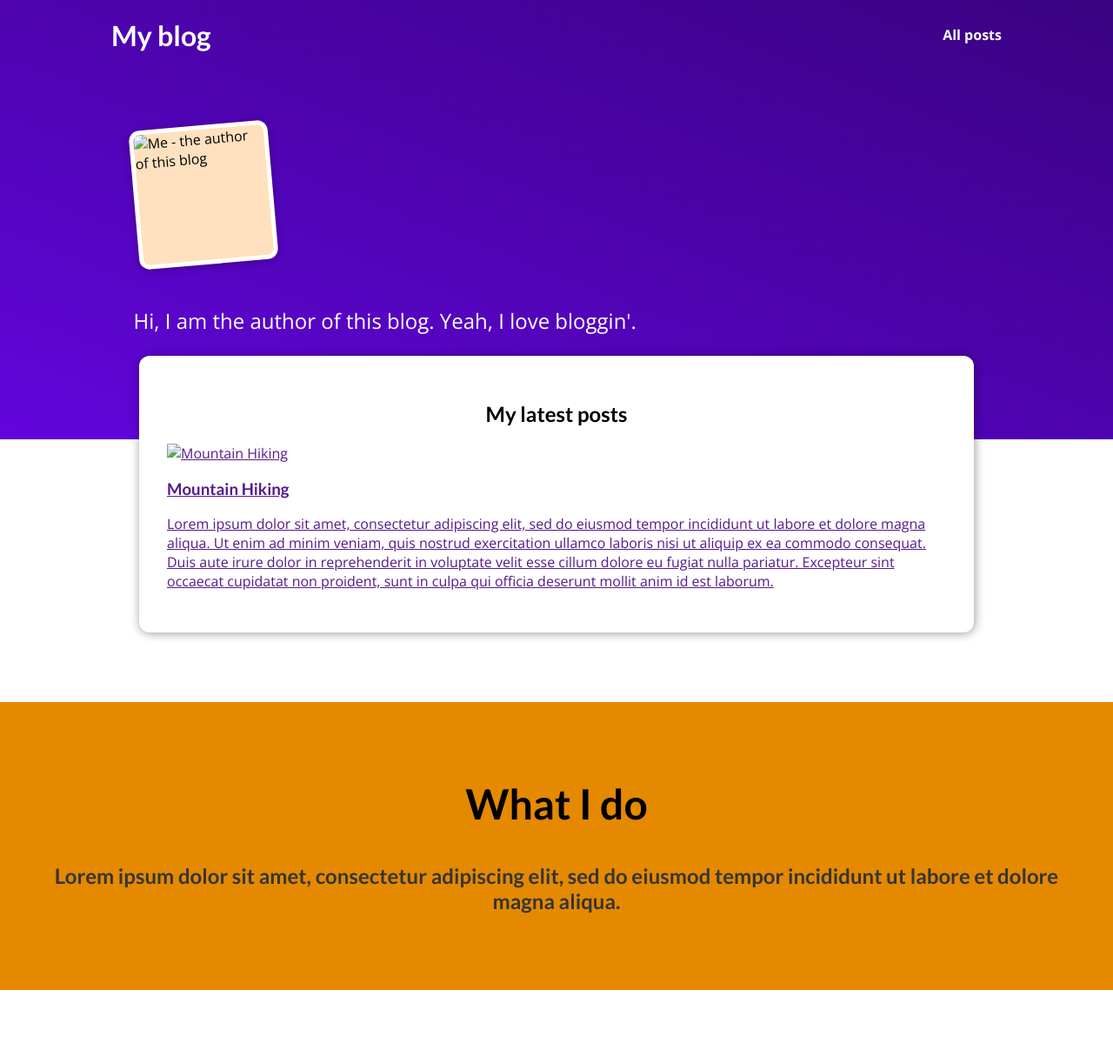
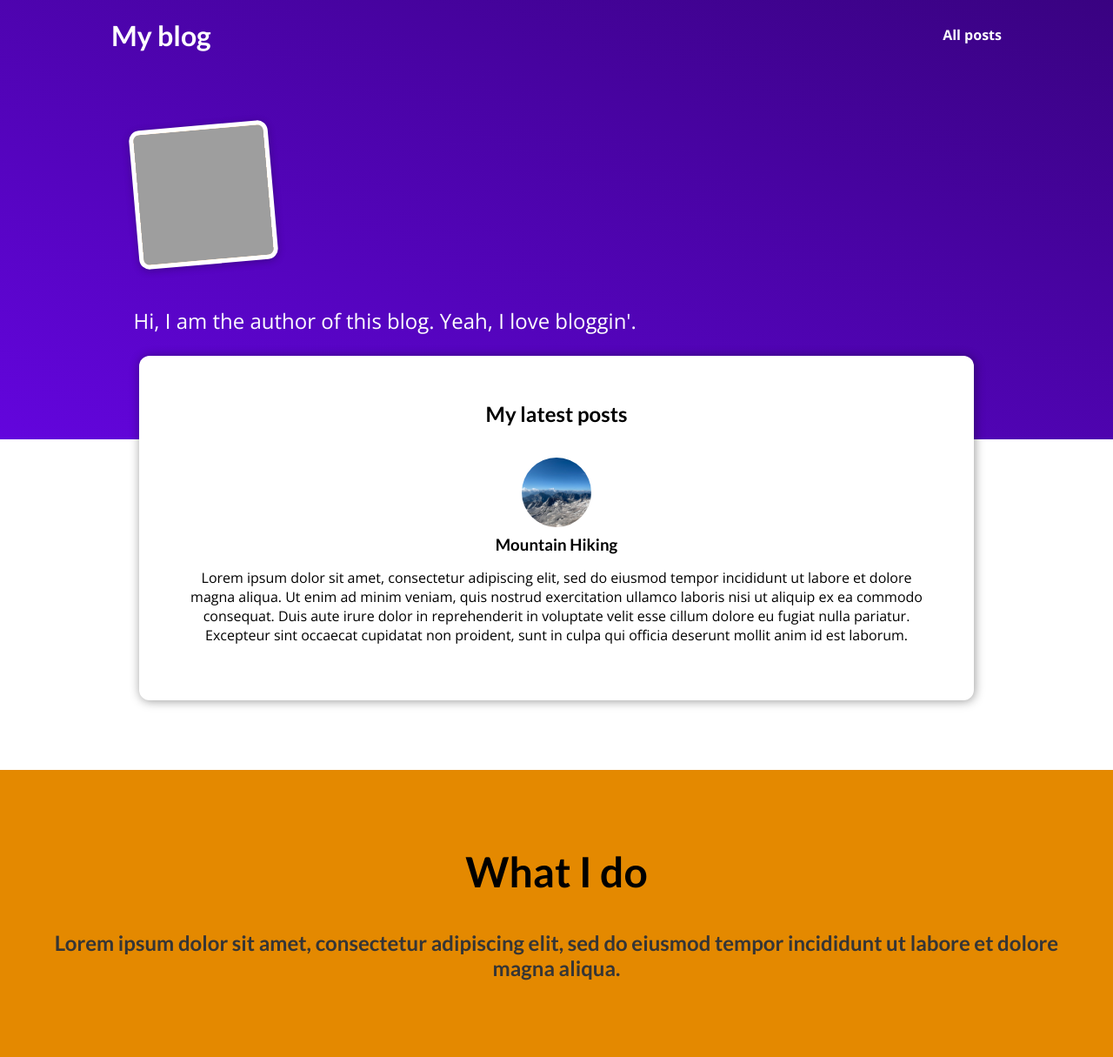
Before and after one commit to grombor/python, a Django app: page / in a window 1280 px wide. Shown: the whole page at 87% size. Before the commit the page ends 1138 px from the top, so only its background shows below. Run offline with Django 3.2, Linux system fonts and the light colour scheme; grey boxes are pictures that could not be loaded.

Commit message:
added images

```diff
--- a/django/my_site/blog/static/blog/index.css
+++ b/django/my_site/blog/static/blog/index.css
@@ -1,3 +1,31 @@
+#main-navigation {
+  width: 100%;
+  height: 5rem;
+  display: flex;
+  justify-content: space-between;
+  align-items: center;
+  padding: 0 10%;
+  position: absolute;
+  top: 0;
+  left: 0;
+}
+
+#main-navigation a {
+  text-decoration: none;
+  color: white;
+  font-weight: bold;
+}
+
+#main-navigation a:hover,
+#main-navigation a:active {
+  color: #cf79f1;
+}
+
+#main-navigation h1 a:hover,
+#main-navigation h1 a:active {
+  color: white;
+}
+
 #welcome {
   background: linear-gradient(to right top, #6305dd, #390281);
   padding: 6rem 12%;
@@ -73,3 +101,47 @@
   font-size: 1.5rem;
   color: #353535;
 }
+
+.post {
+  display: flex;
+  flex-direction: column;
+  align-items: center;
+  text-align: center;
+}
+
+.post a {
+  text-decoration: none;
+  color: black;
+  transition: all 0.2s ease;
+  padding: 1rem;
+}
+
+.post a:hover,
+.post a:active {
+  transform: scale(1.1);
+  background-color: #390281;
+  color: white;
+}
+
+.post img {
+  width: 5rem;
+  height: 5rem;
+  object-fit: cover;
+  border-radius: 50%;
+}
+
+.post h3 {
+  margin: 0.25rem 0;
+}
+
+.post time {
+  color: #666666;
+  margin: 0.25rem;
+  font-style: italic;
+  font-size: 0.85rem;
+}
+
+.post:hover time,
+.post:active time {
+  color: white;
+}
--- a/django/my_site/blog/templates/blog/index.html
+++ b/django/my_site/blog/templates/blog/index.html
@@ -15,7 +15,7 @@
 
 <section id="welcome">
     <header>
-        <img src="" alt="Me - the author of this blog" />
+        <img src="{% static "blog/images/max.png" %}" alt="Me - the author of this blog" />
     </header>
     <p>Hi, I am the author of this blog. Yeah, I love bloggin'.</p>
 </section>
@@ -26,7 +26,7 @@
         <li>
             <article class="post">
                 <a href="">
-                    <img src="" alt="Mountain Hiking" />
+                    <img src="{% static "blog/images/mountains.jpg" %}" alt="Mountain Hiking" />
                     <div class="post_content">
                         <h3>Mountain Hiking</h3>
                         <p>Lorem ipsum dolor sit amet, consectetur adipiscing elit, sed do eiusmod tempor incididunt ut labore et dolore magna aliqua. Ut enim ad minim veniam, quis nostrud exercitation ullamco laboris nisi ut aliquip ex ea commodo consequat. Duis aute irure dolor in reprehenderit in voluptate velit esse cillum dolore eu fugiat nulla pariatur. Excepteur sint occaecat cupidatat non proident, sunt in culpa qui officia deserunt mollit anim id est laborum.</p>
```
Also changed, not shown: django/my_site/blog/static/blog/images/coding.jpg (added), django/my_site/blog/static/blog/images/mountains.jpg (added), django/my_site/blog/static/blog/images/woods.jpg (added), 1 other file. Lines whose indentation alone changed are shown as unchanged.
